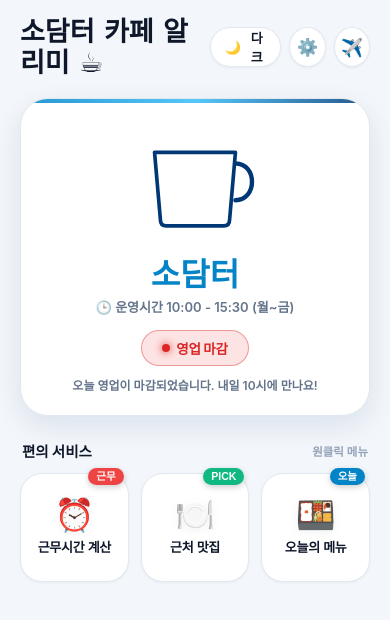
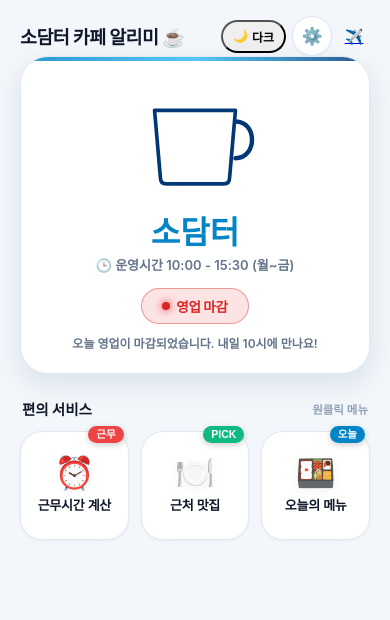
Before and after one commit to sayaki4444/sodam-cafe, a website: page index.html in a window 390 px wide. Drawn offline with Linux system fonts and the light colour scheme; no server answers; a web font is replaced by a local one.

Commit message:
Fix header layout overflow on iPhone

```diff
--- a/style.css
+++ b/style.css
@@ -95,18 +95,24 @@ body {
   margin: 0 auto;
 }
 
-/* 1. 상단 헤더 */
+/* 헤더 전체 줄바꿈 방지 및 배치 고정 */
 .header {
   display: flex;
   justify-content: space-between;
   align-items: center;
-  margin-bottom: 20px;
-  padding-top: env(safe-area-inset-top, 4px);
+  flex-wrap: nowrap;
+  /* 절대 다음 줄로 밀리지 않도록 고정 */
+  gap: 8px;
+  width: 100%;
 }
 
+/* 좌측 타이틀 영역 */
 .header-left-title {
   display: flex;
-  flex-direction: column;
+  align-items: center;
+  flex-shrink: 1;
+  min-width: 0;
+  /* 긴 텍스트 축소 대응 */
 }
 
 .header-tag {
@@ -118,38 +124,38 @@ body {
   margin-bottom: 2px;
 }
 
+/* 소담터 카페 알리미 제목 크기 및 줄바꿈 차단 */
 .header-title {
-  font-family: 'Gaegu', 'Pretendard', cursive, sans-serif;
-  font-size: 27px;
-  font-weight: 700;
-  color: var(--text-main);
-  line-height: 1.15;
-  display: flex;
-  align-items: center;
-  gap: 5px;
+  font-size: 1.15rem;
+  /* 모바일에서 한 줄에 딱 맞도록 크기 미세 조정 */
+  font-weight: 800;
+  white-space: nowrap;
+  /* 줄바꿈 금지 */
+  letter-spacing: -0.5px;
+  margin: 0;
 }
 
+/* 우측 액션 버튼 묶음 */
 .header-actions {
   display: flex;
   align-items: center;
-  gap: 8px;
+  gap: 6px;
+  /* 버튼 사이 간격 축소 */
+  flex-shrink: 0;
+  /* 버튼 영역이 찌그러지지 않게 보호 */
 }
 
+/* 테마 토글 버튼(해/달 + 텍스트) 여백 슬림화 */
 .theme-toggle-btn {
-  background: var(--card-bg);
-  border: 1.5px solid var(--border-color);
-  color: var(--text-main);
-  border-radius: 22px;
-  min-height: 40px;
-  padding: 0 14px;
-  font-size: 13px;
+  display: inline-flex;
+  align-items: center;
+  gap: 4px;
+  padding: 6px 10px;
+  /* 패딩 축소 */
+  font-size: 12px;
   font-weight: 700;
-  cursor: pointer;
-  display: flex;
-  align-items: center;
-  gap: 6px;
-  box-shadow: var(--shadow-xs);
-  transition: all 0.15s ease;
+  white-space: nowrap;
+  border-radius: 20px;
 }
 
 .theme-toggle-btn:active {
@@ -157,19 +163,17 @@ body {
   background: var(--card-sub);
 }
 
+/* 관리자/텔레그램 원형 버튼 크기 */
+.admin-toggle-btn,
 .telegram-btn {
-  width: 40px;
-  height: 40px;
-  border-radius: 50%;
-  background: var(--card-bg);
-  border: 1.5px solid var(--border-color);
+  width: 32px;
+  height: 32px;
+  padding: 0;
   display: flex;
   align-items: center;
   justify-content: center;
-  text-decoration: none;
-  font-size: 18px;
-  box-shadow: var(--shadow-xs);
-  transition: all 0.15s ease;
+  font-size: 15px;
+  flex-shrink: 0;
 }
 
 .telegram-btn:active {
@@ -237,10 +241,12 @@ body {
     opacity: 0;
     transform: translateY(0) scaleY(0.7);
   }
+
   50% {
     opacity: 0.8;
     transform: translateY(-5px) scaleY(1);
   }
+
   100% {
     opacity: 0;
     transform: translateY(-12px) scaleY(1.2);
@@ -379,9 +385,17 @@ body {
   line-height: 1.1;
 }
 
-.bg-red { background: #EF4444; }
-.bg-green { background: #10B981; }
-.bg-blue { background: #0284C7; }
+.bg-red {
+  background: #EF4444;
+}
+
+.bg-green {
+  background: #10B981;
+}
+
+.bg-blue {
+  background: #0284C7;
+}
 
 .quick-icon {
   font-size: 32px;
@@ -634,8 +648,15 @@ body {
 }
 
 @keyframes fadeIn {
-  from { opacity: 0; transform: translateY(6px); }
-  to { opacity: 1; transform: translateY(0); }
+  from {
+    opacity: 0;
+    transform: translateY(6px);
+  }
+
+  to {
+    opacity: 1;
+    transform: translateY(0);
+  }
 }
 
 .calc-alert-badge {
```
